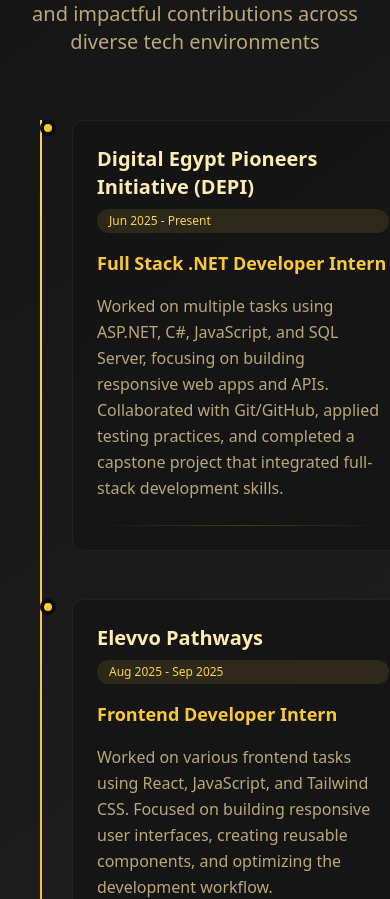
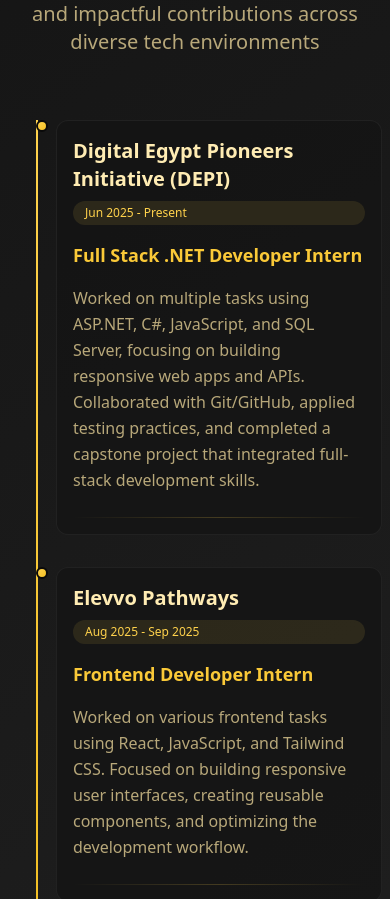
Before and after one commit to AhmeedSayeed/Ahmed-Sayed-Portfolio, a React (Vite) app: page / in a window 390 px wide. Shown: the part 5690-6589 px from the top of the page. Built offline with nearby package versions, Linux system fonts and the light colour scheme; the HTML template or start-up script is replaced by a standard one.

Commit message:
Fix: Improve experience section on mobile

```diff
--- a/src/components/sections/ExperienceSection.tsx
+++ b/src/components/sections/ExperienceSection.tsx
@@ -37,10 +37,10 @@ const ExperienceSection = () => {
 
         <div className="relative">
           {/* Timeline line */}
-          <div className="absolute left-4 md:left-1/2 transform md:-translate-x-0.5 top-0 bottom-0 w-0.5 bg-gradient-primary"></div>
+          <div className="absolute left-3 md:left-1/2 transform md:-translate-x-0.5 top-0 bottom-0 w-0.5 bg-gradient-primary"></div>
 
           {/* Experience items */}
-          <div className="space-y-12">
+          <div className="space-y-8 md:space-y-12">
             {experienceData.map((experience, index) => (
               <div
                 key={experience.id}
@@ -50,13 +50,13 @@ const ExperienceSection = () => {
                 style={{ animationDelay: `${index * 0.2}s` }}
               >
                 {/* Timeline dot */}
-                <div className="absolute left-4 md:left-1/2 transform md:-translate-x-1/2 w-4 h-4 bg-gradient-primary rounded-full border-4 border-background shadow-gold"></div>
+                <div className="absolute left-3 md:left-1/2 transform md:-translate-x-1/2 w-3 h-3 md:w-4 md:h-4 bg-gradient-primary rounded-full border-2 md:border-4 border-background shadow-gold"></div>
 
                 {/* Content card */}
-                <div className={`w-full md:w-5/12 ml-12 md:ml-0 ${
+                <div className={`w-full md:w-5/12 ml-8 md:ml-0 pr-4 md:pr-0 ${
                   index % 2 === 0 ? 'md:mr-8' : 'md:ml-8'
                 }`}>
-                  <div className="card-glass group hover:shadow-gold">
+                  <div className="card-glass group hover:shadow-gold p-4 md:p-6">
                     {/* Header */}
                     <div className="flex flex-col sm:flex-row sm:items-center sm:justify-between mb-4">
                       <h3 className="text-xl font-bold text-foreground group-hover:text-primary transition-colors">
```
